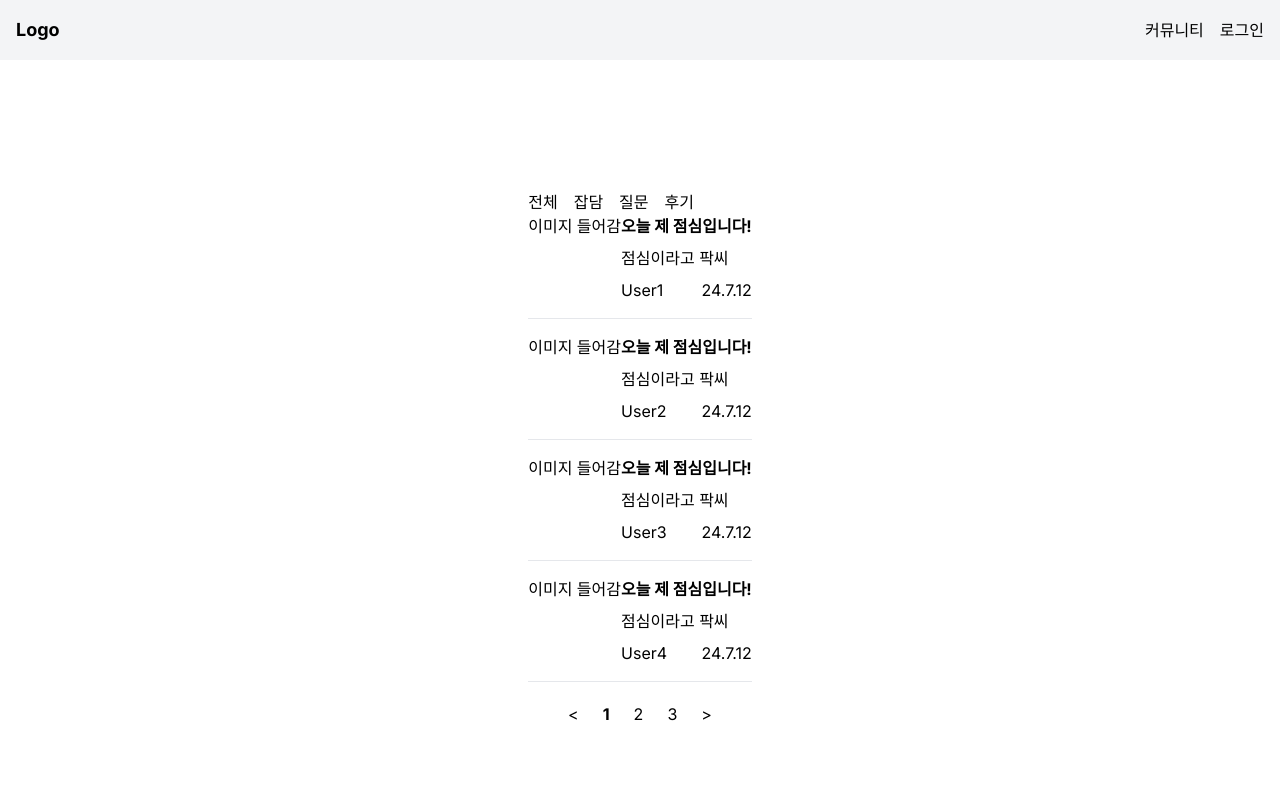
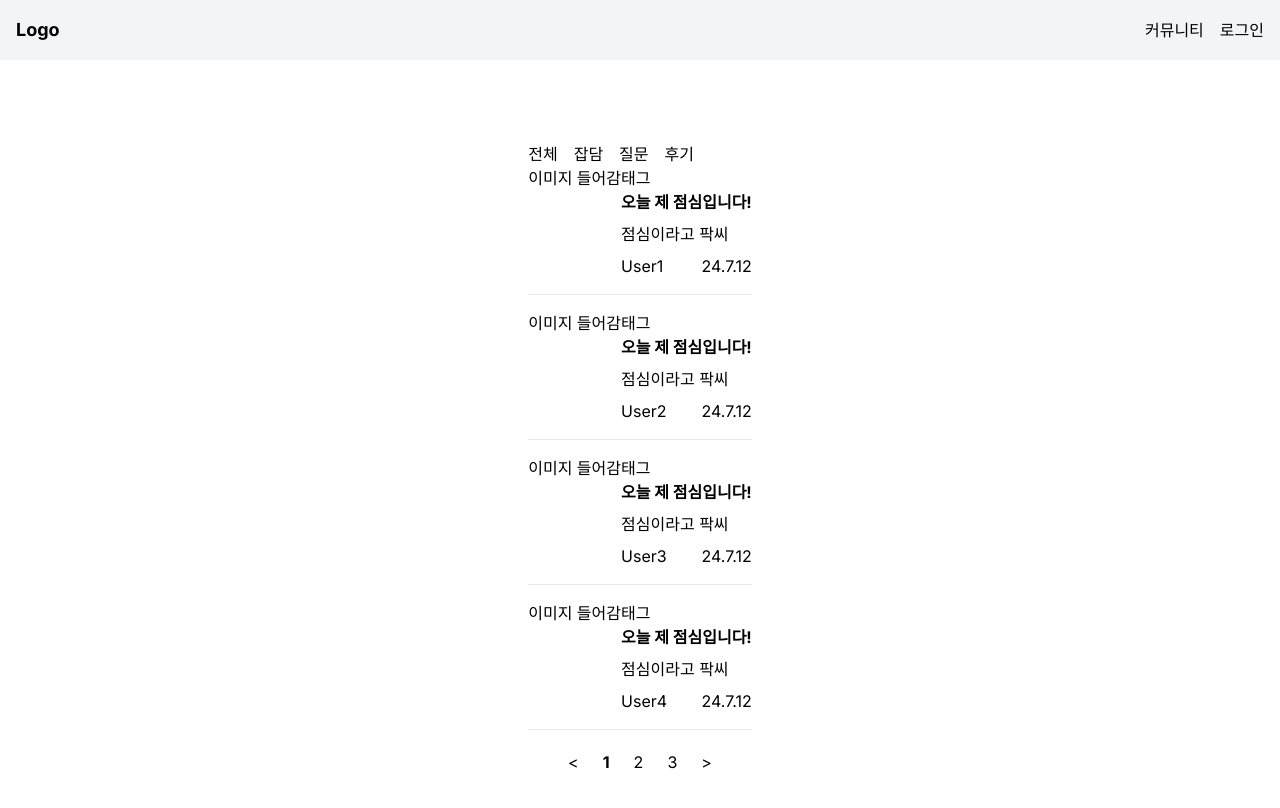
Before and after one commit to B-09-NBC-Final/Health-Protect-Me, a Next.js app: page /posting-main in a window 1280 px wide. Shown: the top 808 px of the page. Built offline with nearby package versions, Linux system fonts and the light colour scheme.

Commit message:
style: posting hashtag add

```diff
--- a/src/app/(main)/(contents)/posting-main/page.tsx
+++ b/src/app/(main)/(contents)/posting-main/page.tsx
@@ -100,6 +100,7 @@ const PostingMainPage = () => {
               <div className="flex">
                 <p className="">이미지 들어감</p>
                 <div className="items-center">
+                  <p>태그</p>
                   <h2 className="font-bold mb-2">{item.title}</h2>
                   <p className="mb-2">{item.description}</p>
                   <div className="flex justify-between">
```
